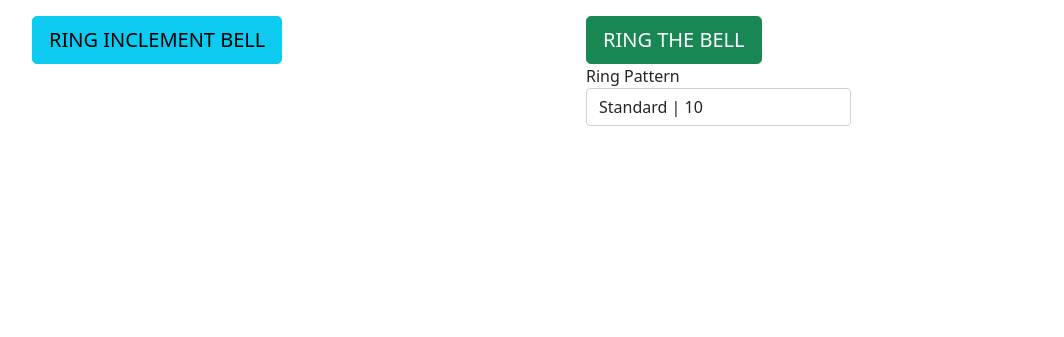
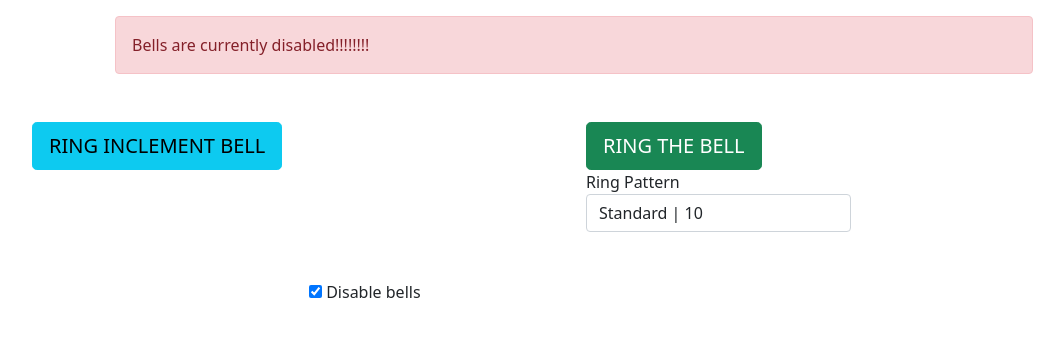
Before and after one commit to madd15/pyFlaskBell, a Flask app: template app/templates/home.html in a window 1280 px wide. Shown: the part 56-393 px from the top of the page, without its empty margins (66-1130 px from the left). Run offline with Flask 2, Linux system fonts and the light colour scheme; the template is opened without the code that fills it: values that come from a table or form of the project are taken from there, others are empty; data comes from the database, SQL or seed files in the repository; tables that the repository leaves empty hold one stand-in row (values such as "Sample post").

Commit message:
Add Override sections

```diff
--- a/app/templates/home.html
+++ b/app/templates/home.html
@@ -2,6 +2,15 @@
 {% block title %}Home{% endblock %}
 {% block content -%}
 <div class="container">
+    {% if settings.setting_value == 1 %}
+        <div class="row justify-content-md-center mr-auto">
+            <div class="col-10 p-3">
+                <div class="alert alert-danger fade show" role="alert">
+                    Bells are currently disabled!!!!!!!!
+                </div>
+            </div>
+        </div>
+    {% endif %}
     {% with messages = get_flashed_messages(with_categories=true) %}
         {% if messages %}
             {% for category, message in messages %}
@@ -16,7 +25,7 @@
             {% endfor %}
         {% endif %}
     {% endwith %}
-     <div class="row justify-content-md-center mr-auto p-3">
+    <div class="row justify-content-md-center mr-auto p-3">
         <div class="col-6">
             <form method="post" action="/manual/inclement">
                 <div class="form-row">
@@ -46,5 +55,24 @@
             </form>
         </div>
     </div>
+    <div class="row justify-content-md-center mr-auto p-3">
+        <div class="col-6">
+            <form method="post" action="/home">
+                <div class="form-row">
+                    <div class="form-group">
+                        <div class="disableBells custom-control custom-switch">
+                            <input type="hidden" id="settingID" name="settingID" value="{{ settings.id }}" />
+                            <input type="checkbox" class="disableBells" id="disableBells" name="disableBells" onclick="this.form.submit()"
+                                {% if settings.setting_value == 1 %}
+                                    checked
+                                {% endif %}
+                            >
+                            <label class="disableBells-label" for="disableBells">Disable bells</label>
+                          </div>
+                    </div>
+                </div>
+            </form>
+        </div>
+    </div>
 </div>
 {%- endblock content %}
```
